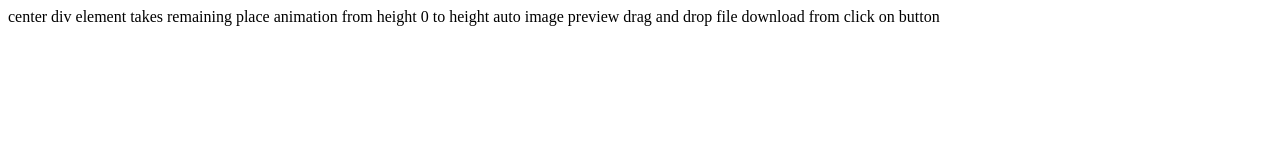
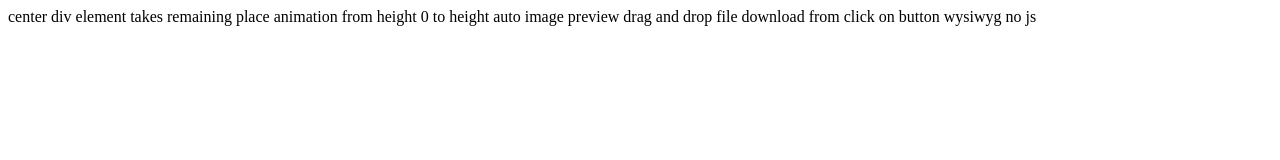
Before and after one commit to Charles-Chrismann/my-web-development-journey, a plain HTML site: page front-end-classics/index.html in a window 1280 px wide. Drawn offline with Linux system fonts and the light colour scheme.

Commit message:
Update index.html

```diff
--- a/front-end-classics/index.html
+++ b/front-end-classics/index.html
@@ -12,5 +12,7 @@
     image preview
     drag and drop file
     download from click on button
+    wysiwyg
+    no js
 </body>
 </html>
```
